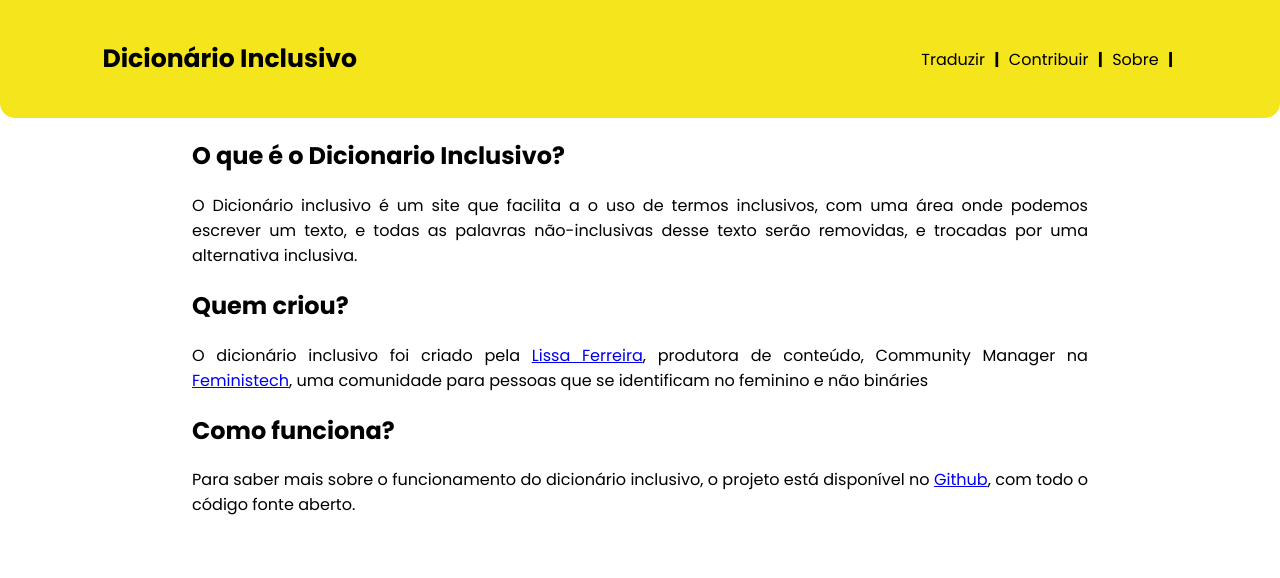
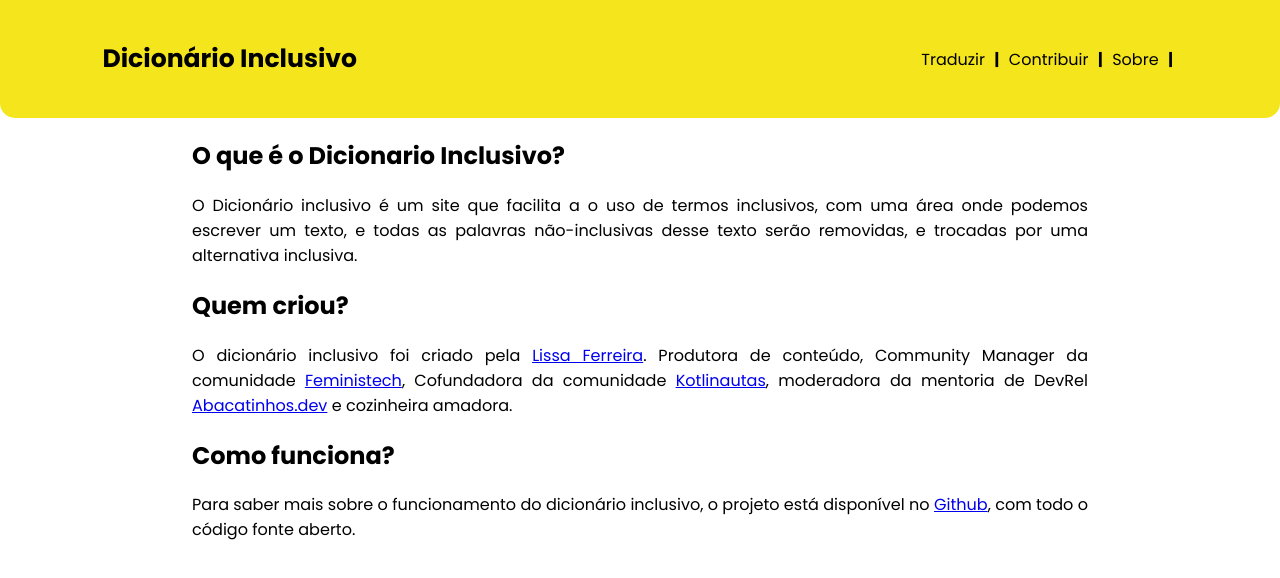
Before and after one commit to lissarubi/dicionario-inclusivo, a Vue app in the folder frontend/: page /sobre in a window 1280 px wide. Shown: the top 578 px of the page. Built offline with nearby package versions, Linux system fonts and the light colour scheme.

Commit message:
[feat] minibio na página de sobre

```diff
--- a/frontend/src/pages/About.vue
+++ b/frontend/src/pages/About.vue
@@ -13,11 +13,10 @@
     <h2>Quem criou?</h2>
     <p>
       O dicionário inclusivo foi criado pela
-      <a href="https://twitter.com/lissatransborda" target="_blank"
-        >Lissa Ferreira</a
-      >, produtora de conteúdo, Community Manager na
-      <a href="https://feministech.github.io" target="_blank">Feministech</a>,
-      uma comunidade para pessoas que se identificam no feminino e não bináries
+      <a href="https://twitter.com/lissatransborda" target="_blank">Lissa Ferreira</a>. Produtora de conteúdo, Community
+      Manager da comunidade <a href="https://feministech.github.io" target="_blank">Feministech</a>, Cofundadora da
+      comunidade <a href="https://kotlinautas.dev/">Kotlinautas</a>,
+      moderadora da mentoria de DevRel <a href="https://abacatinhos.dev/">Abacatinhos.dev</a> e cozinheira amadora.
     </p>
   </section>
 
@@ -26,11 +25,8 @@
     <p>
       Para saber mais sobre o funcionamento do dicionário inclusivo, o projeto
       está disponível no
-      <a
-        href="https://github.com/lissatransborda/dicionario-inclusivo"
-        target="_blank"
-        >Github</a
-      >, com todo o código fonte aberto.
+      <a href="https://github.com/lissatransborda/dicionario-inclusivo" target="_blank">Github</a>, com todo o código
+      fonte aberto.
     </p>
   </section>
 </template>
```
